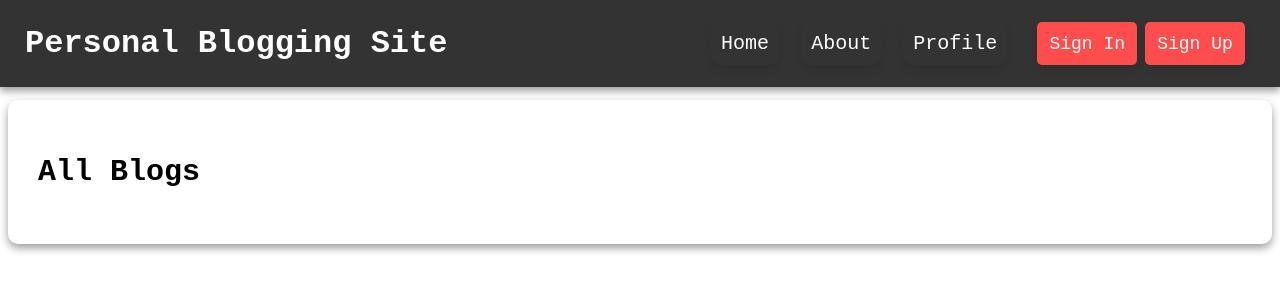
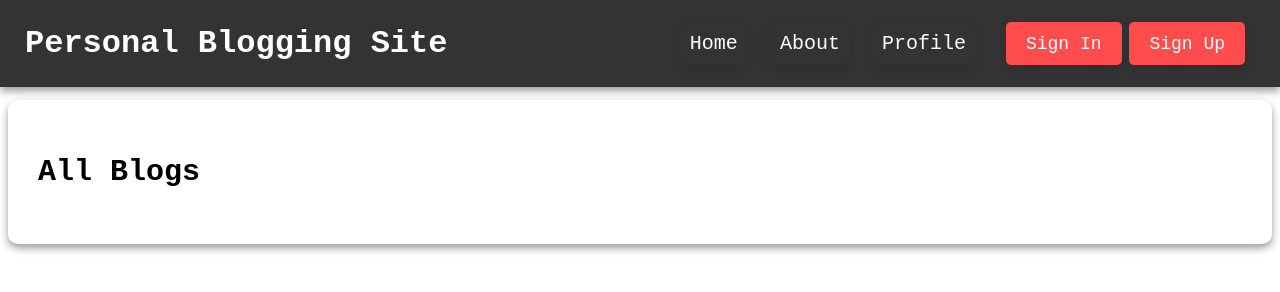
Before and after one commit to codecoolwithahmed/Blog-Website-Updated, a plain HTML site: page index.html in a window 1280 px wide. Drawn offline with Linux system fonts and the light colour scheme; no server answers.

Commit message:
Update style.css

```diff
--- a/css/style.css
+++ b/css/style.css
@@ -50,7 +50,6 @@
 
 .navlinks1 a:hover {
     color: white;
-    /* background-color: rgb(1, 75, 1); */
     background-color: #575757;
     border-radius: 5px;
     text-decoration: none;
@@ -62,30 +61,32 @@
 
 .signout {
     font-size: 18px;
-    width: 100px;
-    height: 43px;
     font-weight: 500;
     box-shadow: 0 4px 8px rgba(0, 0, 0, 0.096);
     background-color: #ff4d4d;
     color: #fff;
-    border: none;
     border-radius: 5px;
     cursor: pointer;
+    height: 43px;
+    text-decoration: none;
+    padding: 0px;
+}
+
+.signout:hover {
+    text-decoration: none;
+    color: #333;
+    background-color: white;
 }
 
 .signout a {
     text-decoration: none;
     color: white;
+    padding: 10px 20px;
 }
 
 .signout a:hover {
     text-decoration: none;
     color: #333;
-}
-
-.signout:hover {
-    color: #333;
-    background-color: white;
 }
 
 .blogssection {
```
